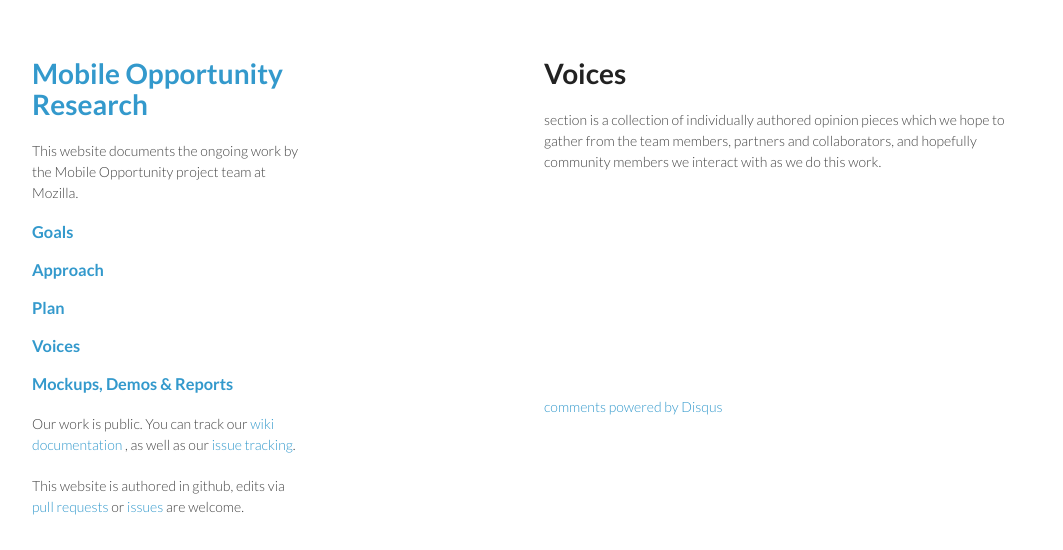
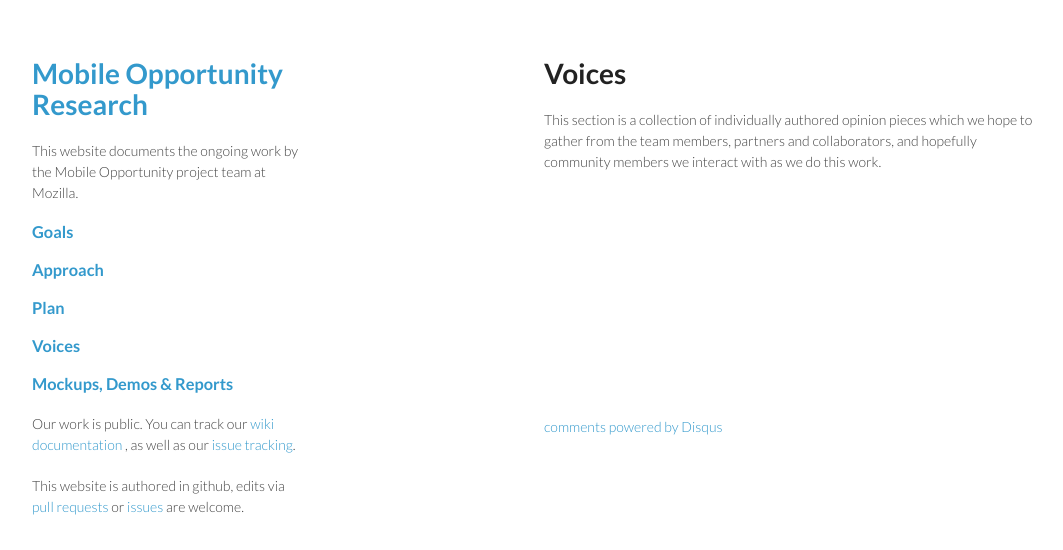
Before and after one commit to mozilla/mobile-opportunity, a plain HTML site: page voices/index.html in a window 1280 px wide. Shown: the whole page, without its empty margins (178-1241 px from the left). Drawn offline with Linux system fonts and the light colour scheme; files that its build step writes are made by us from their sources; a script that the page names is missing.

Commit message:
Lastest harp compiled site on successful travis build 29 auto-pushed to gh-pages

```diff
--- a/voices/index.html
+++ b/voices/index.html
@@ -1,6 +1,6 @@
-<!DOCTYPE html><html><head><base href="https://mozilla.github.io/mobile-opportunity/"><link rel="stylesheet" href="main.css"></head><body><div class="wrapper"><header><h1> <a href="/">Mobile Opportunity Research</a></h1><p>This website documents the ongoing work by the Mobile Opportunity project team at Mozilla.</p><h3><a href="goals">Goals</a></h3><h3> <a href="approach">Approach</a></h3><h3> <a href="plan">Plan</a></h3><h3> <a href="voices">Voices</a></h3><h3><a href="docs">Mockups, Demos & Reports</a></h3><p>Our work is public.  You can track our
+<!DOCTYPE html><html><head><title>Mobile Opportunity Project</title><base href="https://mozilla.github.io/mobile-opportunity/"><link rel="stylesheet" href="main.css"></head><body><div class="wrapper"><header><h1> <a href="/">Mobile Opportunity Research</a></h1><p>This website documents the ongoing work by the Mobile Opportunity project team at Mozilla.</p><h3><a href="goals">Goals</a></h3><h3> <a href="approach">Approach</a></h3><h3> <a href="plan">Plan</a></h3><h3> <a href="voices">Voices</a></h3><h3><a href="docs">Mockups, Demos & Reports</a></h3><p>Our work is public.  You can track our
 <a href="wiki.mozilla.org/Mobile_Opportunity">wiki documentation</a>
-, as well as our <a href="https://github.com/mozilla/mobile-opportunity/issues/milestones">issue tracking</a>.</p><p>This website is authored in github, edits via <a href="https://github.com/mozilla/mobile-opportunity/tree/gh-pages/_harp">pull requests</a> or <a href="https://github.com/mozilla/mobile-opportunity/issues/new">issues</a> are welcome.</p></header></div><section><h1>Voices</h1><This>section is a collection of individually authored opinion pieces which we hope to gather from the team members, partners and collaborators, and hopefully community members we interact with as we do this work.</This>    <div id="disqus_thread"></div>
+, as well as our <a href="https://github.com/mozilla/mobile-opportunity/issues/milestones">issue tracking</a>.</p><p>This website is authored in github, edits via <a href="https://github.com/mozilla/mobile-opportunity/tree/gh-pages/_harp">pull requests</a> or <a href="https://github.com/mozilla/mobile-opportunity/issues/new">issues</a> are welcome.</p></header></div><section><h1>Voices</h1><p>This section is a collection of individually authored opinion pieces which we hope to gather from the team members, partners and collaborators, and hopefully community members we interact with as we do this work.</p>    <div id="disqus_thread"></div>
     <script type="text/javascript">
         /* * * CONFIGURATION VARIABLES: EDIT BEFORE PASTING INTO YOUR WEBPAGE * * */
         var disqus_shortname = 'mobileopportunity'; // required: replace example with your forum shortname
```
Also changed, not shown: 404.html (+1 -1 lines), approach.html (+1 -1 lines), goals.html (+1 -1 lines), index.html (+1 -1 lines), plan.html (+1 -1 lines).
